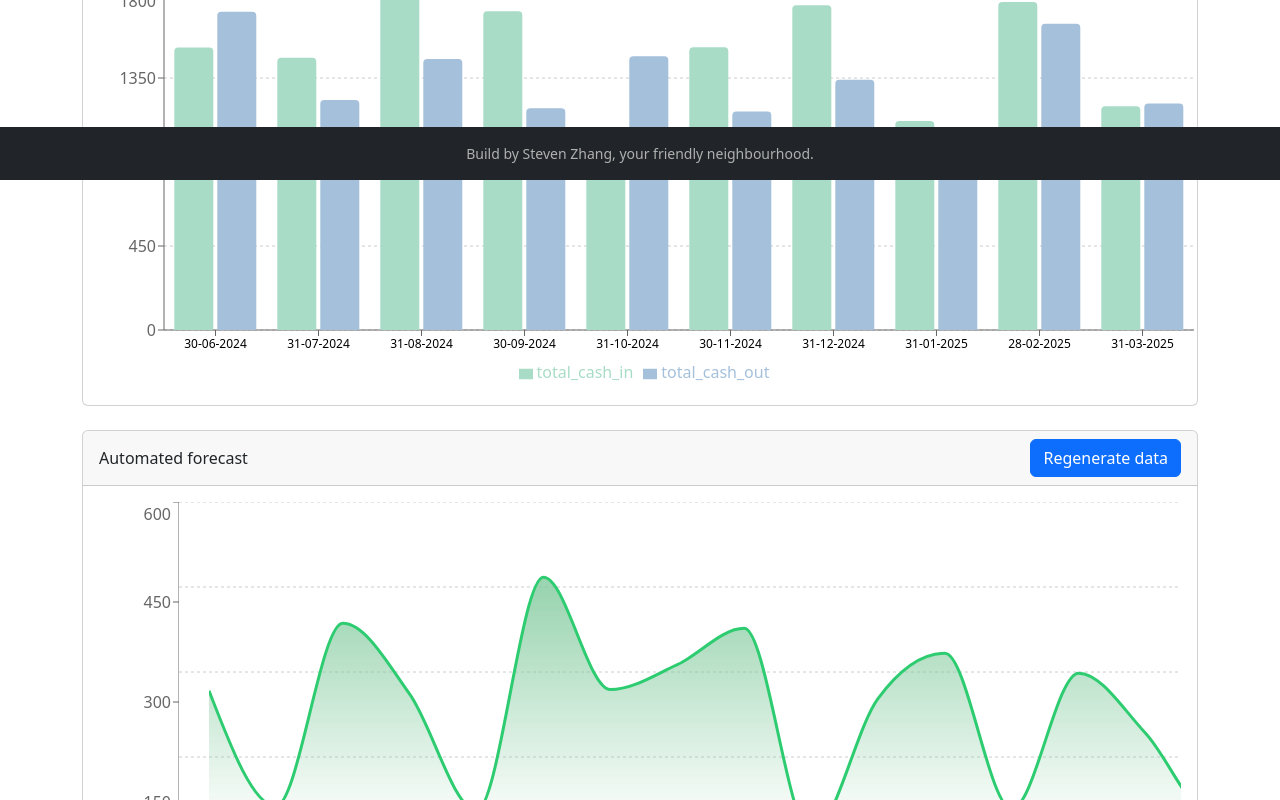
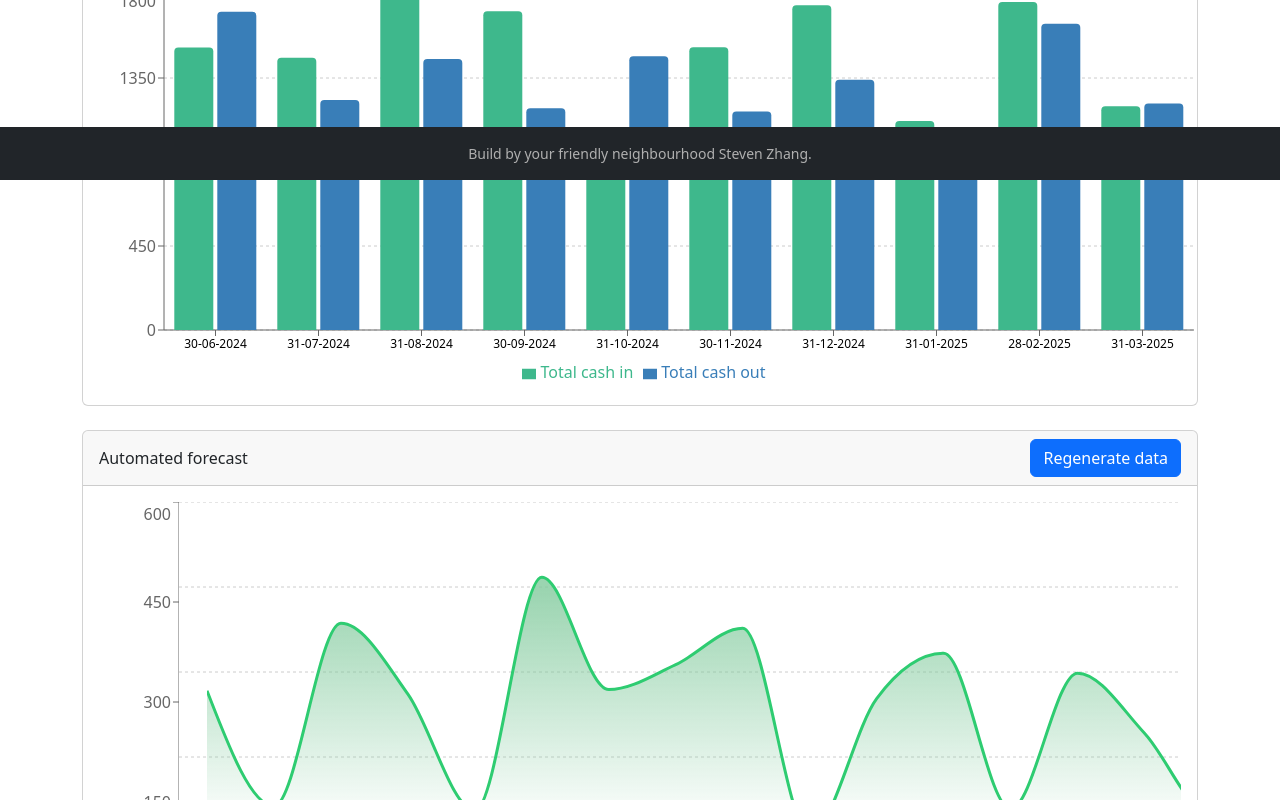
Before and after one commit to goldenshooter/9spokes-make-graphs-simple-again, a React (Create React App) app: page / in a window 1280 px wide. Shown: the part 620-1420 px from the top of the page. Built offline with nearby package versions, Linux system fonts and the light colour scheme.

Commit message:
adjust style

```diff
--- a/src/App.js
+++ b/src/App.js
@@ -83,9 +83,8 @@ function App() {
                   <XAxis
                     dataKey="month"
                     tick={(props) => CustomAxisTick(props, activeLabel)}
-                    angle={-45}
-                    textAnchor="end"
                     height={70}
+                    padding={{ right: 30 }}
                   />
                   <YAxis />
                   <Tooltip cursor={{ stroke: '#2ecc71', strokeWidth: 3 }} />
@@ -147,14 +146,14 @@ function App() {
                   <Legend />
                   <Bar
                     dataKey="total_cash_in"
-                    fill="#a8dcc7"
-                    activeBar={{ fill: '#3eb88c' }}
+                    name="Total cash in"
+                    fill="#3eb88c"
                     radius={[4, 4, 0, 0]}
                   />
                   <Bar
                     dataKey="total_cash_out"
-                    fill="#a5c0db"
-                    activeBar={{ fill: '#397eb8' }}
+                    name="Total cash out"
+                    fill="#397eb8"
                     radius={[4, 4, 0, 0]}
                   />
                 </BarChart>
@@ -257,7 +256,7 @@ function App() {
                         angle={-45}
                         textAnchor="end"
                         height={60}
-                        padding={{ left: 30, right: 30 }}
+                        padding={{ left: 28, right: 30 }}
                       />
                       <Tooltip cursor={{ stroke: '#2ecc71', strokeWidth: 3 }} />
                       <ReferenceLine
@@ -303,7 +302,12 @@ function App() {
                         strokeWidth={2}
                         fill="transparent"
                         connectNulls
-                        activeDot={false}
+                        activeDot={{
+                          r: 8,
+                          stroke: '#2ecc71',
+                          strokeWidth: 3,
+                          fill: '#2ecc71',
+                        }}
                       />
 
                       {/* Low line (dotted) */}
@@ -336,7 +340,7 @@ function App() {
           className="text-center w-100"
           style={{ color: '#b0b0b0', fontSize: 14 }}
         >
-          Build by Steven Zhang, your friendly neighbourhood.
+          Build by your friendly neighbourhood Steven Zhang.
         </Navbar.Text>
       </Navbar>
     </>
```
